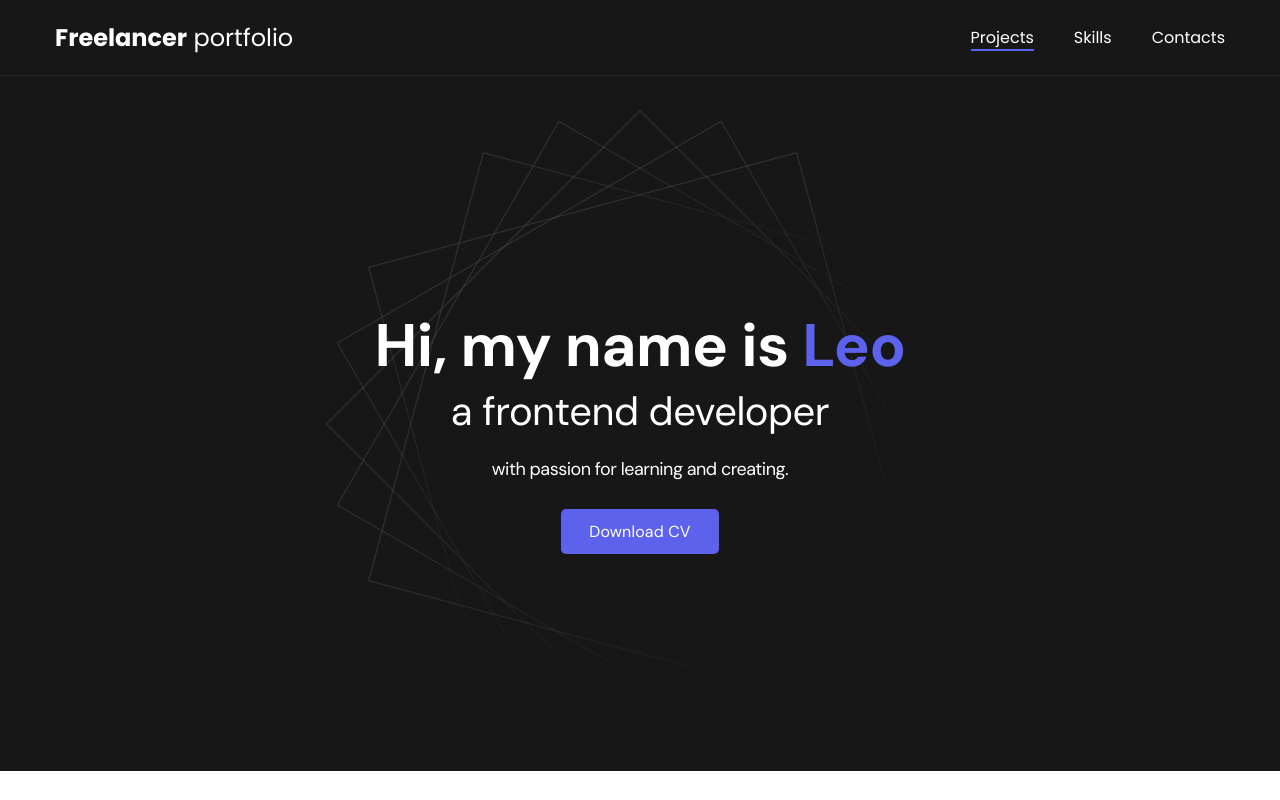
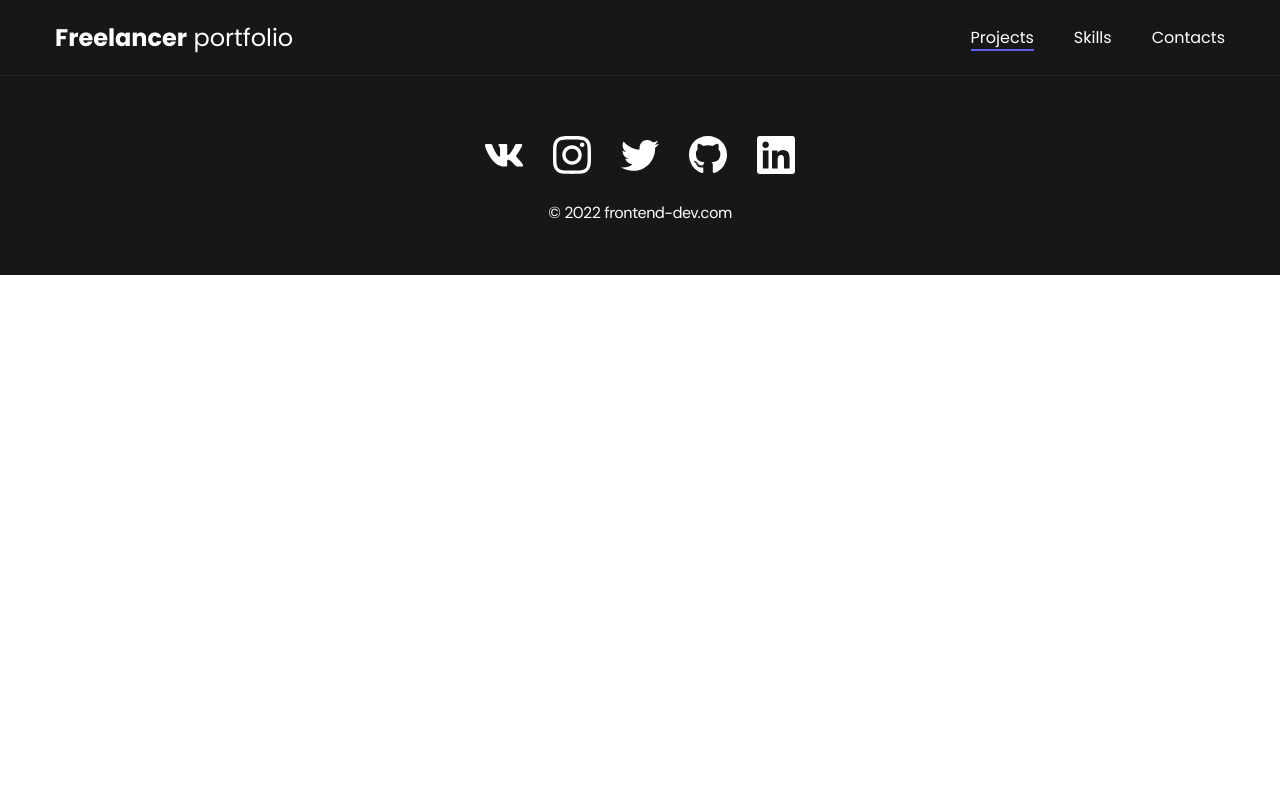
Before and after one commit to Lev-Dolzhenko/PortfolioApp, a plain HTML site: page index.html in a window 1280 px wide. Shown: the top 800 px of the page. Drawn offline with Linux system fonts and the light colour scheme.

Commit message:
created footer

```diff
--- a/index.html
+++ b/index.html
@@ -24,7 +24,7 @@
             </div>
         </div>
     </nav>
-    <header class="header">
+    <header class="header none">
         <div class="header-wrapper">
             <div class="header-title">
                 <h1><strong>Hi, my name is <em>Leo</em></strong><br> a frontend developer</h1>
@@ -35,7 +35,7 @@
             <a href="#!" class="btn">Download CV</a>
         </div>
     </header>
-    <main class="section">
+    <main class="section none">
         <div class="container">
             <h2 class="title-1">Projects</h2>
             <ul class="projects">
@@ -78,6 +78,22 @@
             </ul>
         </div>
     </main>
+    <footer class="footer">
+        <div class="container">
+            <div class="footer__wrapper">
+                <ul class="social">
+                    <li class="social__item"><a href="#"><img src="/img/icons/vk.svg" alt=""></a></li>
+                    <li class="social__item"><a href="#"><img src="/img/icons/instagram.svg" alt=""></a></li>
+                    <li class="social__item"><a href="~#"><img src="/img/icons/twitter.svg" alt=""></a></li>
+                    <li class="social__item"><a href="#"><img src="/img/icons/gitHub.svg" alt=""></a></li>
+                    <li class="social__item"><a href="#"><img src="/img/icons/linkedIn.svg" alt=""></a></li>
+                </ul>
+                <div class="copyright">
+                    <p>© 2022 frontend-dev.com</p>
+                </div>
+            </div>
+        </div>
+    </footer>
 </body>
 
 </html>
--- a/style.css
+++ b/style.css
@@ -34,6 +34,9 @@ html, body {
     margin: 70px 0;
 }
 
+.none {
+    display: none !important;
+}
 
 /*NAV*/
 
@@ -195,3 +198,35 @@ html, body {
     padding: 15px 20px 25px;
     color: var(--black-text);
 }
+
+/*FOOTER*/
+
+.footer {
+    background-color: var(--dark-bg);
+    color: var(--header-text);
+    padding: 60px 0 50px;
+}
+
+.footer__wrapper {
+    display: flex;
+    flex-direction: column;
+    row-gap: 27px;
+    align-items: center;
+}
+
+.social {
+    display: flex;
+    column-gap: 30px;
+    align-items: center;
+
+}
+
+.copyright {
+    font-weight: 400;
+    font-size: 16px;
+    line-height: 1.5;
+}
+
+.copyright p + p {
+    margin-bottom: 0.5em;
+}
```
Also changed, not shown: img/icons/gitHub.svg (added), img/icons/instagram.svg (added), img/icons/linkedIn.svg (added), img/icons/twitter.svg (added), img/icons/vk.svg (added).
